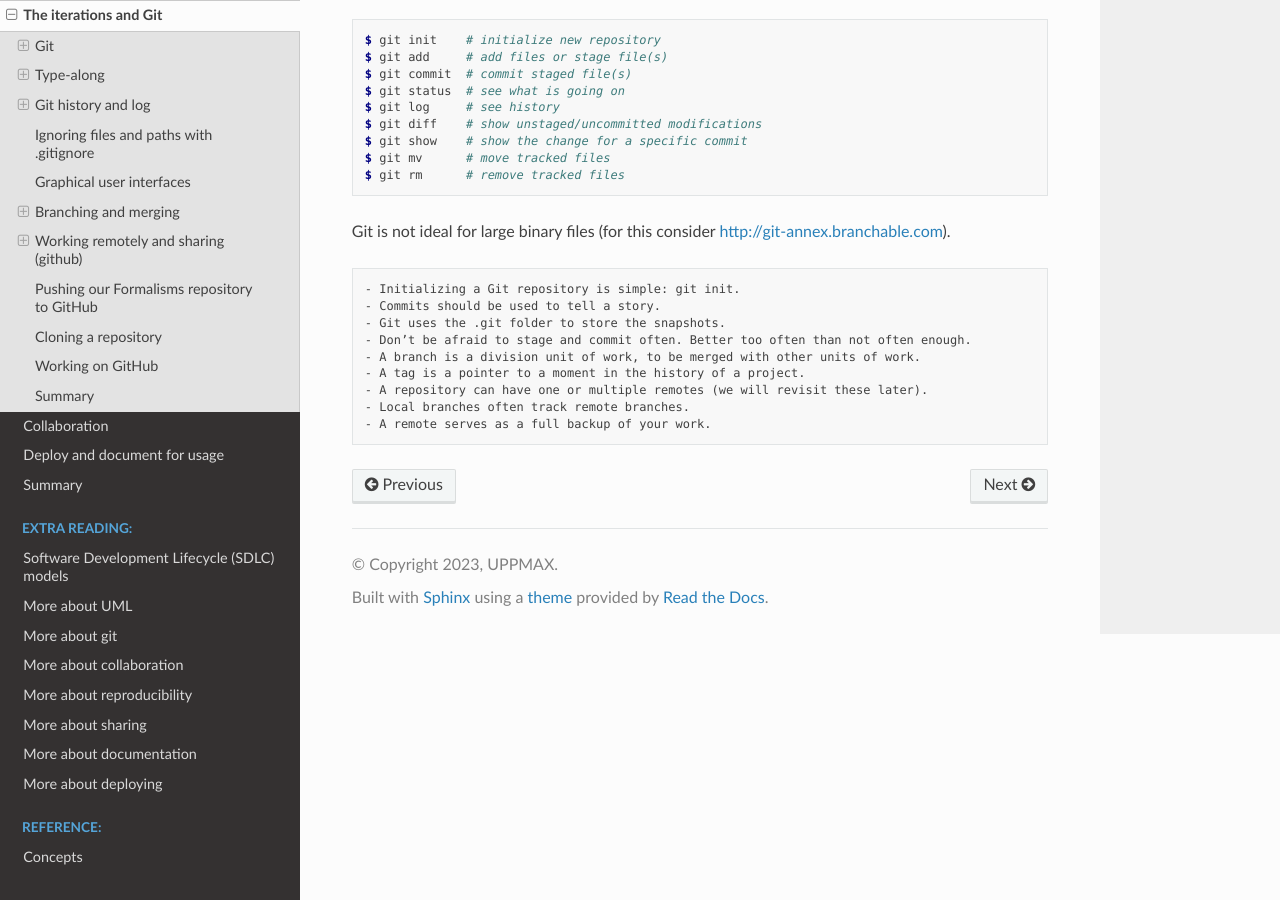
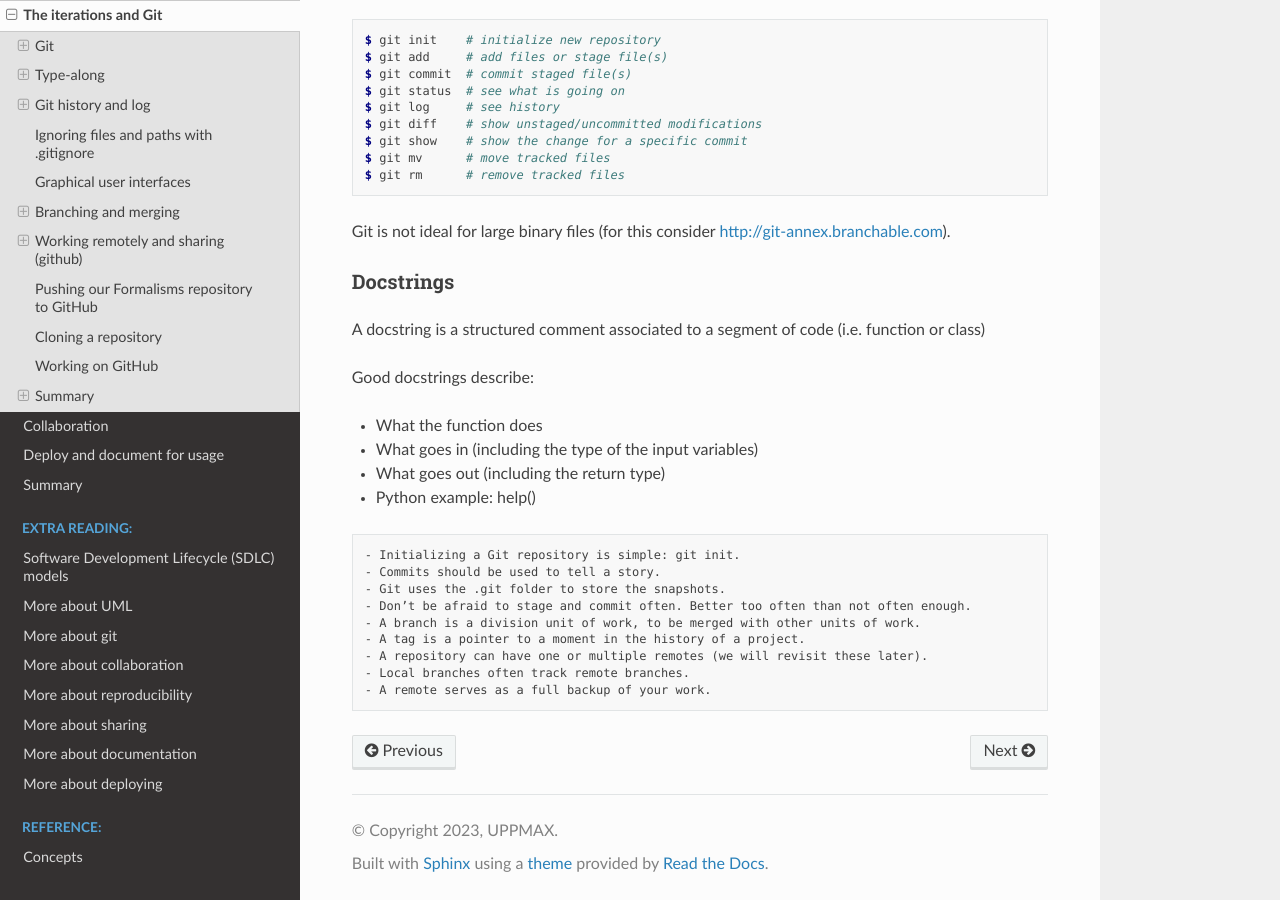
Before and after one commit to UPPMAX/programming_formalisms_intro, a Sphinx documentation site: the page built from doc/sourcecontrol.md, in a window 1280 px wide and 900 px high, scrolled down 14082 px. Built offline with Sphinx 7.4.7 and the Read the Docs theme 2.0.0, drawn with Linux system fonts in a browser that asks for light colours; pages that are not in the unit, such as notebooks, are missing from menus.

Commit message:
docstring sourcecontrol.md

````diff
--- a/doc/sourcecontrol.md
+++ b/doc/sourcecontrol.md
@@ -738,7 +738,14 @@ $ git rm      # remove tracked files
 Git is not ideal for large binary files
 (for this consider [http://git-annex.branchable.com](http://git-annex.branchable.com)).
 
+### Docstrings
+A docstring is a structured comment associated to a segment of code (i.e. function or class)
 
+Good docstrings describe:
+   - What the function does
+   - What goes in (including the type of the input variables)
+   - What goes out (including the return type)
+   - Python example: help(<function name>)
 
 
 ```{Keypoints}
````
